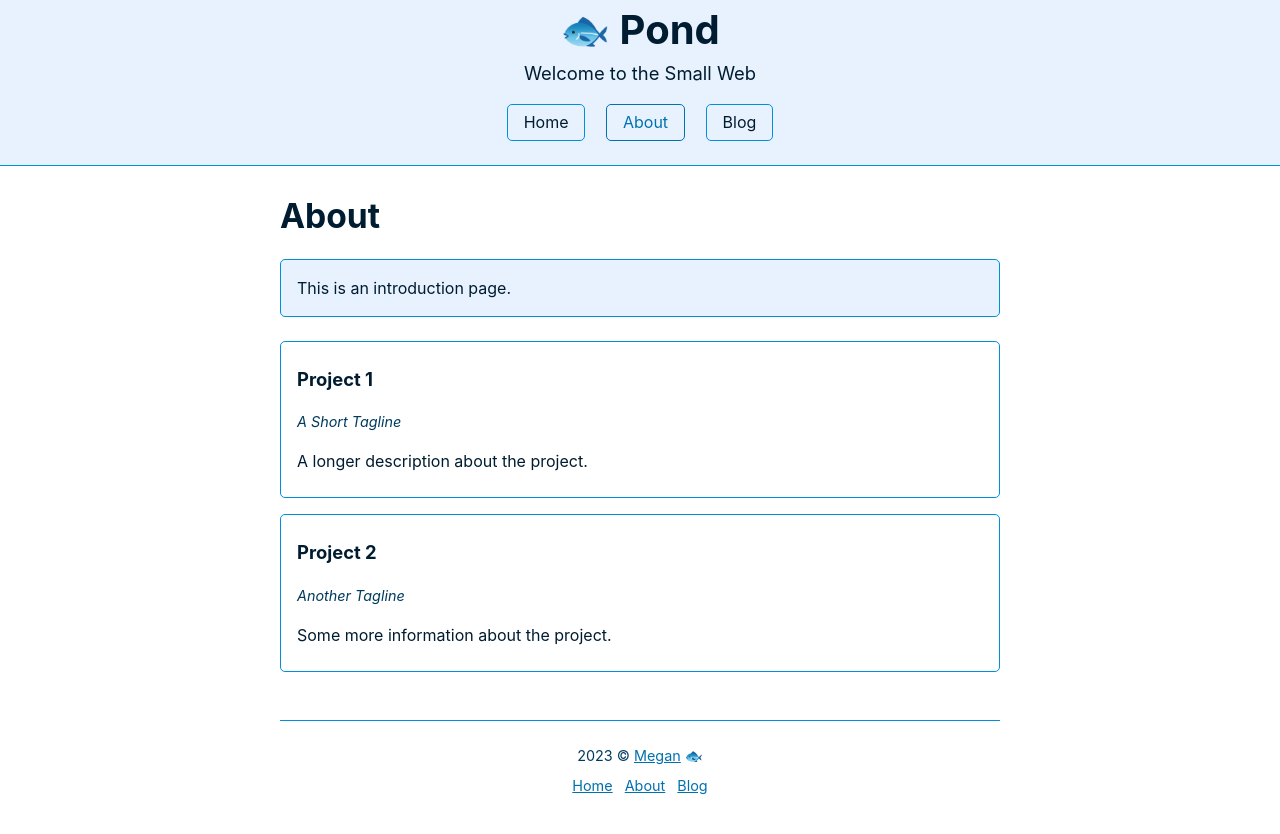
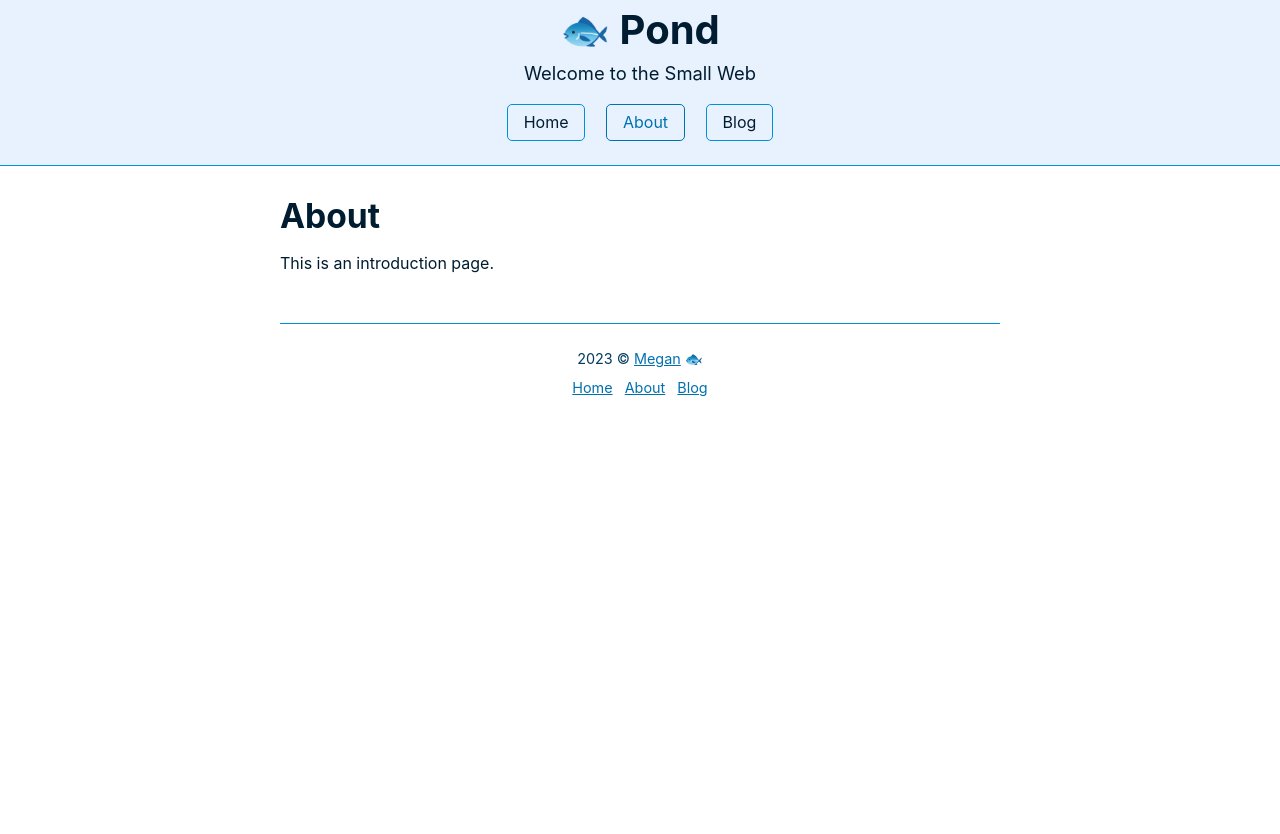
Before and after one commit to megdna/pond, a Jekyll site: the page built from about.md, in a window 1280 px wide. Shown: the top 834 px of the page. Built offline with Jekyll 4.4.1, drawn with Linux system fonts in a browser that asks for light colours.

Commit message:
Update theme

```diff
--- a/about.md
+++ b/about.md
@@ -2,16 +2,5 @@
 layout: post
 permalink: /about
 title: About
-description: This is an introduction page.
 ---
-<article>
-<h5>Project 1</h5>
-<cite>A Short Tagline</cite>
-<p>A longer description about the project.</p>
-</article>
-
-<article>
-<h5>Project 2</h5>
-<cite>Another Tagline</cite>
-<p>Some more information about the project.</p>
-</article>
+This is an introduction page.
```
Also changed, not shown: index.md (+0 -1 lines).
